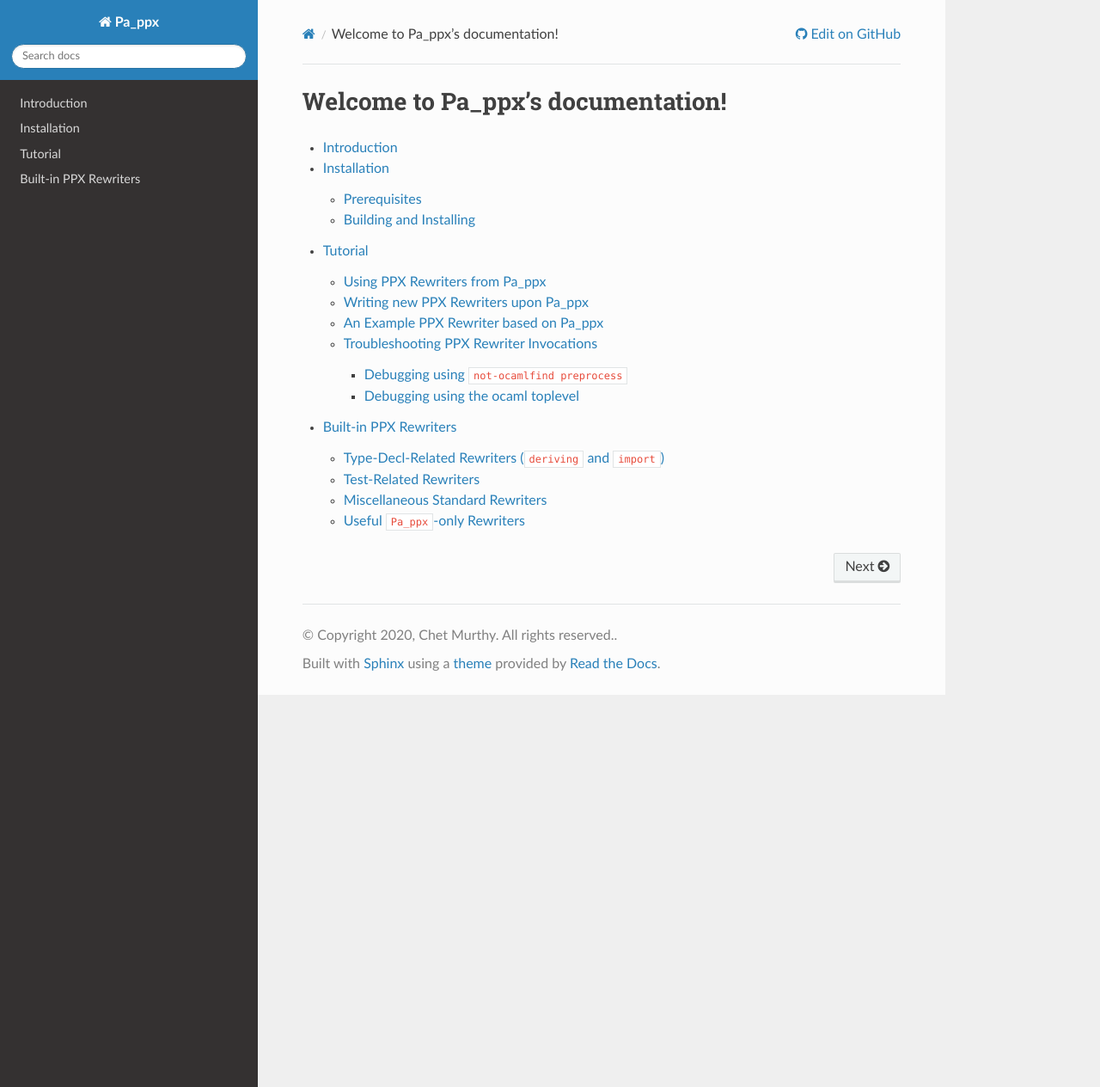
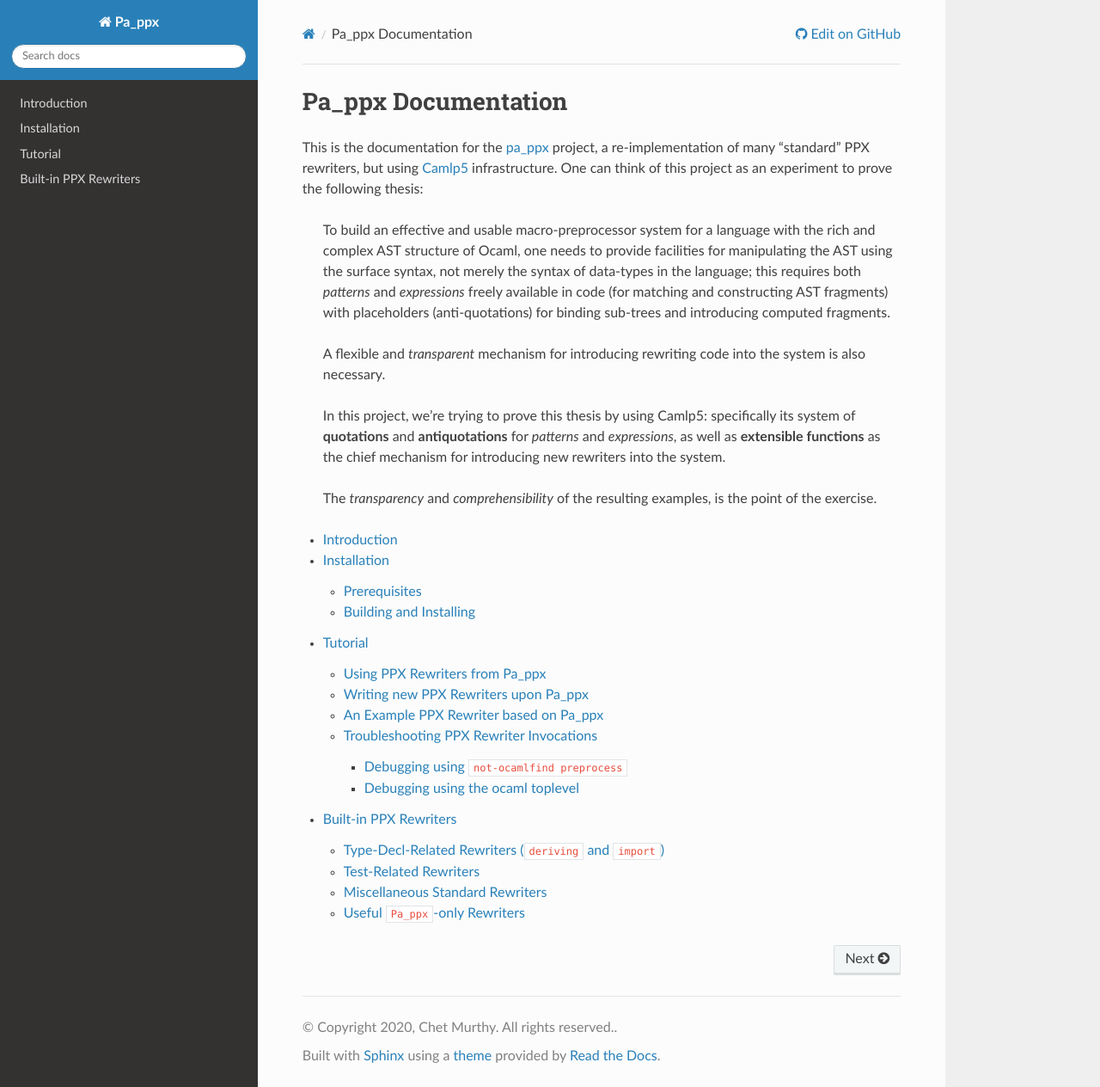
Before and after one commit to chetmurthy/pa_ppx, a Sphinx documentation site: the page built from doc/index.rst, in a window 1280 px wide and 1264 px high. Shown: the whole window at 86% size. Built offline with Sphinx 7.4.7 and the Read the Docs theme 2.0.0, drawn with Linux system fonts in a browser that asks for light colours; pages that are not in the unit, such as notebooks, are missing from menus.

Commit message:
meh
# Please enter the commit message for your changes. Lines starting
# with '#' will be ignored, and an empty message aborts the commit.
# On branch master
# Your branch is up-to-date with 'origin/master'.
#
# Changes to be committed:
#       modified:   doc/index.rst
#
# Untracked files:
#       tests-inline/ppx_sexp_test.pappx.ml
#       tests-inline/ppx_sexp_test.ppx.ml
#

```diff
--- a/doc/index.rst
+++ b/doc/index.rst
@@ -1,6 +1,34 @@
-==================================
-Welcome to Pa_ppx's documentation!
-==================================
+====================
+Pa_ppx Documentation
+====================
+
+This is the documentation for the `pa_ppx
+<https://github.com/chetmurthy/pa_ppx>`_ project, a re-implementation
+of many "standard" PPX rewriters, but using `Camlp5
+<https://github.com/camlp5/camlp5>`_ infrastructure.  One can think of
+this project as an experiment to prove the following thesis:
+
+    To build an effective and usable macro-preprocessor system for a
+    language with the rich and complex AST structure of Ocaml, one
+    needs to provide facilities for manipulating the AST using the
+    surface syntax, not merely the syntax of data-types in the
+    language; this requires both *patterns* and *expressions* freely
+    available in code (for matching and constructing AST fragments)
+    with placeholders (anti-quotations) for binding sub-trees and
+    introducing computed fragments.
+
+    A flexible and *transparent* mechanism for introducing rewriting
+    code into the system is also necessary.
+
+    In this project, we're trying to prove this thesis by using
+    Camlp5: specifically its system of **quotations** and
+    **antiquotations** for *patterns* and *expressions*, as well as
+    **extensible functions** as the chief mechanism for introducing
+    new rewriters into the system.
+
+    The *transparency* and *comprehensibility* of the resulting
+    examples, is the point of the exercise.
+
 
 .. toctree::
    :maxdepth: 3
```
